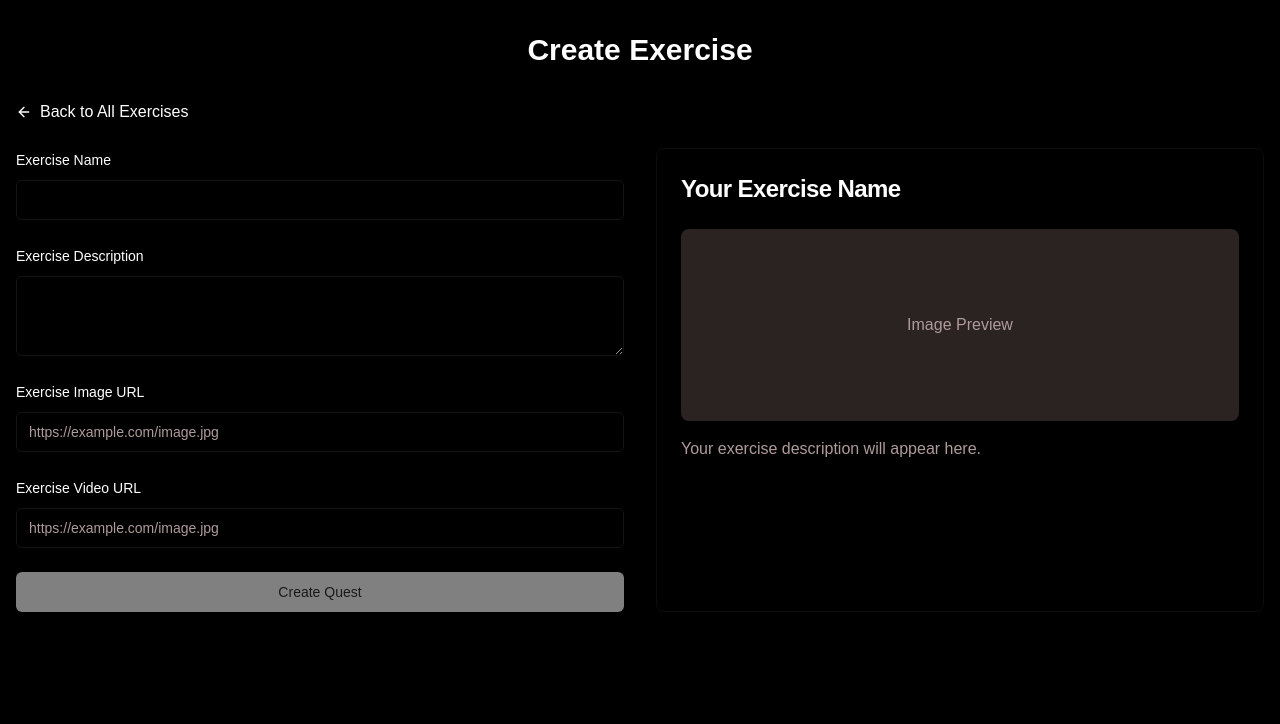
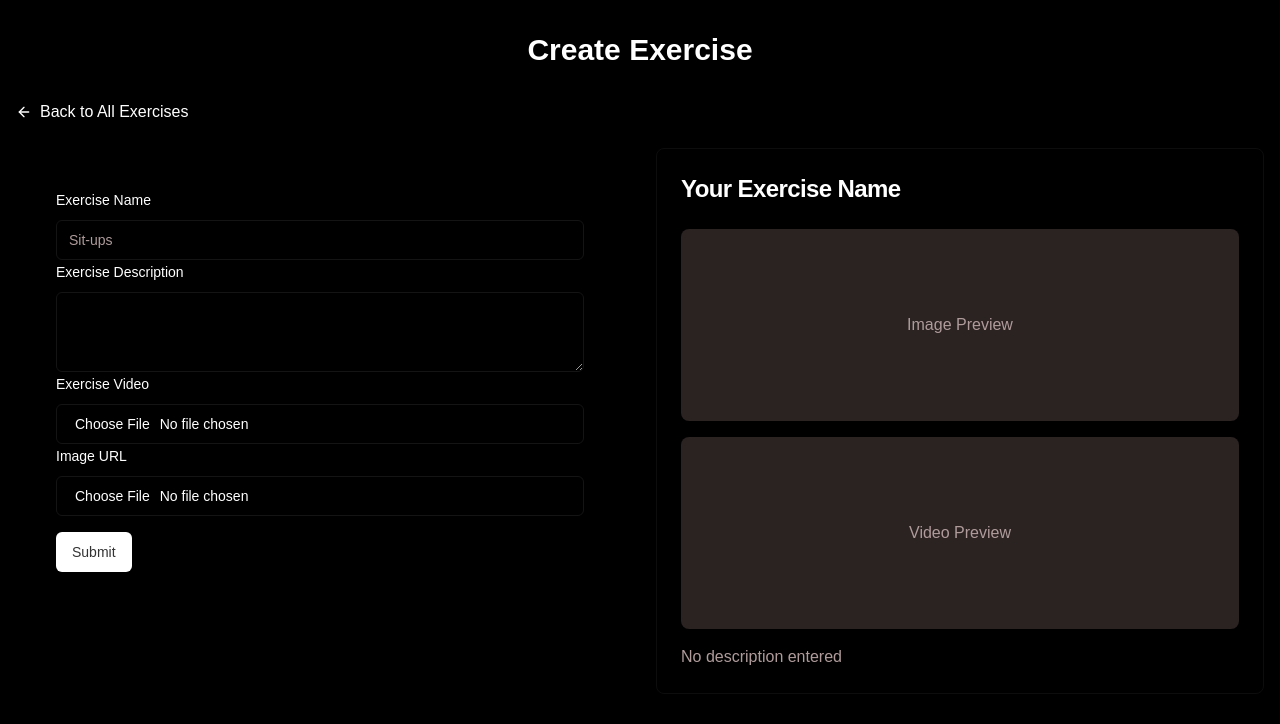
Before and after one commit to Fordjour12/fitnex-test, a Next.js app in the folder fitnex-web/: page /exercise/create-workout in a window 1280 px wide. Shown: the top 724 px of the page. Built offline with nearby package versions, Linux system fonts and the light colour scheme.

Commit message:
Chore: remove empty files and improve structure in exercise and form components for better maintainability and clarity

```diff
--- a/fitnex-web/components/exercise/create-exercise.tsx
+++ b/fitnex-web/components/exercise/create-exercise.tsx
@@ -3,29 +3,118 @@
 import { Button } from "@/components/ui/button";
 import { Card, CardContent, CardHeader, CardTitle } from "@/components/ui/card";
 import { Input } from "@/components/ui/input";
-import { Label } from "@/components/ui/label";
 import { Textarea } from "@/components/ui/textarea";
+import { zodResolver } from "@hookform/resolvers/zod";
+import { useMutation } from "@tanstack/react-query";
+import { ArrowLeft } from "lucide-react";
 import Link from "next/link";
-import { ArrowLeft } from "lucide-react";
-import { useState } from "react";
+import { useForm } from "react-hook-form";
+import { z } from "zod";
+import {
+	Form,
+	FormControl,
+	FormField,
+	FormItem,
+	FormLabel,
+	FormMessage,
+} from "../ui/form";
+
+const isClient = typeof window !== "undefined";
+
+const ExerciseSchema = z.object({
+	name: z.string().min(1, "Exercise name is required"),
+	description: z.string().min(1, "Exercise description is required"),
+	imageUrl: isClient
+		? z
+				.any()
+				.refine(
+					(fileList) => fileList instanceof FileList && fileList.length === 1,
+					"Please select an image",
+				)
+		: z.any(), // Fallback for server-side rendering
+	videoUrl: isClient
+		? z
+				.any()
+				.refine(
+					(fileList) => fileList instanceof FileList && fileList.length === 1,
+					"Please select a video",
+				)
+		: z.any(), // Fallback for server-side rendering
+});
+
+type ExerciseSchemaType = z.infer<typeof ExerciseSchema>;
 
 export function CreateExerciseComponent() {
-  const [exerciseName, setExerciseName] = useState("");
-  const [exerciseDescription, setExerciseDescription] = useState("");
-  const [videoUrl, setVideoUrl] = useState("");
-  const [imageUrl, setImageUrl] = useState("");
+	// const [exerciseName, setExerciseName] = useState("");
+	// const [exerciseDescription, setExerciseDescription] = useState("");
+	// const [videoUrl, setVideoUrl] = useState("");
+	// const [imageUrl, setImageUrl] = useState("");
 
-  const handleSubmit = (e: React.FormEvent) => {
-    e.preventDefault();
-    // Here you would typically send the data to your backend
-    console.log({ exerciseName, exerciseDescription, videoUrl, imageUrl });
+	// const handleSubmit = (e: React.FormEvent) => {
+	// 	e.preventDefault();
+	// 	// Here you would typically send the data to your backend
+	// 	console.log({ exerciseName, exerciseDescription, videoUrl, imageUrl });
+	// };
+
+	// const isFormValid =
+	// 	exerciseName.trim() !== "" &&
+	// 	exerciseDescription.trim() !== "" &&
+	// 	videoUrl.trim() !== "" &&
+	// 	imageUrl.trim() !== "";
+
+	const form = useForm<ExerciseSchemaType>({
+		resolver: zodResolver(ExerciseSchema),
+	});
+
+	const fileRef = form.register("imageUrl");
+	const fileRef2 = form.register("videoUrl");
+
+	const watchedValues = form.watch();
+
+	const onSubmit = async (data: ExerciseSchemaType) => {
+		const formData = new FormData();
+		formData.append("name", data.name);
+		formData.append("description", data.description);
+
+		if (data.videoUrl && data.videoUrl.length > 0) {
+			const videoFile = data.videoUrl.item(0);
+			if (videoFile) {
+				formData.append("video", videoFile);
+			}
+		}
+
+		const imageFile = data.imageUrl.item(0);
+		if (imageFile) {
+			formData.append("image", imageFile);
+		}
+
+		mutation.mutate(formData);
 	};
 
-  const isFormValid =
-    exerciseName.trim() !== "" &&
-    exerciseDescription.trim() !== "" &&
-    videoUrl.trim() !== "" &&
-    imageUrl.trim() !== "";
+	const mutation = useMutation({
+		mutationFn: async (formData: FormData) => {
+			const response = await fetch(
+				"http://localhost:8085/api/v1/create-exercise",
+				{
+					method: "POST",
+					body: formData,
+				},
+			);
+
+			if (!response.ok) {
+				throw new Error("Failed to submit exercise");
+			}
+
+			return response.json();
+		},
+		onSuccess: (data) => {
+			console.log("Exercise created successfully", data);
+			form.reset();
+		},
+		onError: (error) => {
+			console.error("Error creating exercise", error);
+		},
+	});
 
 	return (
 		<div className="container mx-auto px-4 py-8">
@@ -40,16 +129,74 @@ export function CreateExerciseComponent() {
 			<div className="flex flex-col lg:flex-row gap-8">
 				{/* Left Section - Form */}
 
+				<div className="w-full lg:w-1/2">
+					<Form {...form}>
+						<form
+							onSubmit={form.handleSubmit(onSubmit)}
+							className="w-full p-10"
+						>
+							<FormField
+								control={form.control}
+								name="name"
+								render={({ field }) => (
+									<FormItem>
+										<FormLabel>Exercise Name</FormLabel>
+										<FormControl>
+											<Input placeholder="Sit-ups" {...field} />
+										</FormControl>
+										<FormMessage />
+									</FormItem>
+								)}
+							/>
+							<FormField
+								control={form.control}
+								name="description"
+								render={({ field }) => (
+									<FormItem>
+										<FormLabel htmlFor="quest-description">
+											Exercise Description
+										</FormLabel>
+										<FormControl>
+											<Textarea id="exercise-description" required {...field} />
+										</FormControl>
+										<FormMessage />
+									</FormItem>
+								)}
+							/>
+							<FormField
+								control={form.control}
+								name="videoUrl"
+								render={() => (
+									<FormItem>
+										<FormLabel>Exercise Video</FormLabel>
+										<FormControl>
+											<Input type="file" accept="video/*" {...fileRef2} />
+										</FormControl>
+										<FormMessage />
+									</FormItem>
+								)}
+							/>
 
-        <div className="w-full lg:w-1/2">
+							<FormField
+								control={form.control}
+								name="imageUrl"
+								render={() => (
+									<FormItem>
+										<FormLabel>Image URL</FormLabel>
+										<FormControl>
+											<Input type="file" accept="image/*" {...fileRef} />
+										</FormControl>
+										<FormMessage />
+									</FormItem>
+								)}
+							/>
+							<Button type="submit" className="my-4">
+								Submit
+							</Button>
+						</form>
+					</Form>
 
-
-
-
-
-
-
-          <form onSubmit={handleSubmit} className="space-y-6">
+					{/* <form onSubmit={handleSubmit} className="space-y-6">
 						<div className="space-y-2">
 							<Label htmlFor="quest-name">Exercise Name</Label>
 							<Input
@@ -93,7 +240,7 @@ export function CreateExerciseComponent() {
 						<Button type="submit" className="w-full" disabled={!isFormValid}>
 							Create Quest
 						</Button>
-          </form>
+					</form> */}
 				</div>
 
 				{/* Right Section - Preview */}
@@ -101,27 +248,40 @@ export function CreateExerciseComponent() {
 					<Card className="w-full h-full">
 						<CardHeader>
 							<CardTitle className="text-2xl font-bold">
-                {exerciseName || "Your Exercise Name"}
+								{watchedValues.name || "Your Exercise Name"}
 							</CardTitle>
 						</CardHeader>
 						<CardContent className="space-y-4">
-              {imageUrl && (
+							{watchedValues.imageUrl?.length ? (
 								<div className="w-full h-48 rounded-lg overflow-hidden">
 									<img
-                    src={imageUrl}
-                    alt={exerciseName}
-                    className="w-full h-full object-cover"
+										src={URL.createObjectURL(watchedValues.imageUrl[0])}
+										alt="Exercise  Preview"
+										className="my-4 max-h-40"
 									/>
 								</div>
-              )}
-              {!imageUrl && (
+							) : (
 								<div className="w-full h-48 bg-muted rounded-lg flex items-center justify-center">
 									<span className="text-muted-foreground">Image Preview</span>
 								</div>
 							)}
+							{watchedValues.videoUrl?.length ? (
+								<div className="w-full h-48 rounded-lg overflow-hidden">
+									<video controls className="my-4 max-h-40">
+										<source
+											src={URL.createObjectURL(watchedValues.videoUrl[0])}
+										/>
+										<track kind="captions" />
+									</video>
+								</div>
+							) : (
+								<div className="w-full h-48 bg-muted rounded-lg flex items-center justify-center">
+									<span className="text-muted-foreground">Video Preview</span>
+								</div>
+							)}
+
 							<p className="text-muted-foreground">
-                {exerciseDescription ||
-                  "Your exercise description will appear here."}
+								{watchedValues.description || "No description entered"}
 							</p>
 						</CardContent>
 					</Card>
--- a/fitnex-web/components/form/form.tsx
+++ /dev/null
@@ -1,197 +0,0 @@
-"use client";
-
-import { Button } from "@/components/ui/button";
-import {
-	Form,
-	FormControl,
-	FormField,
-	FormItem,
-	FormLabel,
-	FormMessage,
-} from "@/components/ui/form";
-import { Input } from "@/components/ui/input";
-import { Textarea } from "@/components/ui/textarea";
-import { zodResolver } from "@hookform/resolvers/zod";
-import { useMutation } from "@tanstack/react-query";
-import { useForm } from "react-hook-form";
-import { z } from "zod";
-
-const isClient = typeof window !== "undefined";
-
-export const ExerciseSchema = z.object({
-	name: z.string().min(1, "Exercise name is required"),
-	description: z.string().min(1, "Exercise description is required"),
-	imageUrl: isClient
-		? z
-				.any()
-				.refine(
-					(fileList) => fileList instanceof FileList && fileList.length === 1,
-					"Please select an image",
-				)
-		: z.any(), // Fallback for server-side rendering
-	videoUrl: isClient
-		? z
-				.any()
-				.refine(
-					(fileList) => fileList instanceof FileList && fileList.length === 1,
-					"Please select a video",
-				)
-		: z.any(), // Fallback for server-side rendering
-});
-
-export type ExerciseSchemaType = z.infer<typeof ExerciseSchema>;
-
-export default function CreateExerciseForm() {
-	const form = useForm<ExerciseSchemaType>({
-		resolver: zodResolver(ExerciseSchema),
-	});
-
-	const fileRef = form.register("imageUrl");
-	const fileRef2 = form.register("videoUrl");
-
-	const watchedValues = form.watch();
-
-	const onSubmit = async (data: ExerciseSchemaType) => {
-		const formData = new FormData();
-		formData.append("name", data.name);
-		formData.append("description", data.description);
-
-		if (data.videoUrl && data.videoUrl.length > 0) {
-			const videoFile = data.videoUrl.item(0);
-			if (videoFile) {
-				formData.append("video", videoFile);
-			}
-		}
-
-		const imageFile = data.imageUrl.item(0);
-		if (imageFile) {
-			formData.append("image", imageFile);
-		}
-
-		mutation.mutate(formData);
-	};
-
-	const mutation = useMutation({
-		mutationFn: async (formData: FormData) => {
-			const response = await fetch(
-				"http://localhost:8085/api/v1/create-exercise",
-				{
-					method: "POST",
-					body: formData,
-				},
-			);
-
-			if (!response.ok) {
-				throw new Error("Failed to submit exercise");
-			}
-
-			return response.json();
-		},
-		onSuccess: (data) => {
-			console.log("Exercise created successfully", data);
-			form.reset();
-		},
-		onError: (error) => {
-			console.error("Error creating exercise", error);
-		},
-	});
-
-	return (
-		<div className="container mx-auto px-4 py-8">
-			<Form {...form}>
-				<form onSubmit={form.handleSubmit(onSubmit)} className="w-full p-10">
-					<FormField
-						control={form.control}
-						name="name"
-						render={({ field }) => (
-							<FormItem>
-								<FormLabel>Exercise Name</FormLabel>
-								<FormControl>
-									<Input placeholder="Sit-ups" {...field} />
-								</FormControl>
-								<FormMessage />
-							</FormItem>
-						)}
-					/>
-					<FormField
-						control={form.control}
-						name="description"
-						render={({ field }) => (
-							<FormItem>
-								<FormLabel htmlFor="quest-description">
-									Exercise Description
-								</FormLabel>
-								<FormControl>
-									<Textarea id="exercise-description" required {...field} />
-								</FormControl>
-								<FormMessage />
-							</FormItem>
-						)}
-					/>
-					<FormField
-						control={form.control}
-						name="videoUrl"
-						render={() => (
-							<FormItem>
-								<FormLabel>Exercise Video</FormLabel>
-								<FormControl>
-									<Input type="file" accept="video/*" {...fileRef2} />
-								</FormControl>
-								<FormMessage />
-							</FormItem>
-						)}
-					/>
-
-					<FormField
-						control={form.control}
-						name="imageUrl"
-						render={() => (
-							<FormItem>
-								<FormLabel>Image URL</FormLabel>
-								<FormControl>
-									<Input type="file" accept="image/*" {...fileRef} />
-								</FormControl>
-								<FormMessage />
-							</FormItem>
-						)}
-					/>
-					<Button type="submit" className="my-4">
-						Submit
-					</Button>
-				</form>
-			</Form>
-
-			{/* Real-time Preview Section */}
-			<div className="w-full p-10 border rounded-lg">
-				<h2 className="text-2xl font-bold mb-4">Exercise Preview</h2>
-				{/* Display the form values in real-time */}
-				<p>
-					<strong>Name:</strong> {watchedValues.name || "No name entered"}
-				</p>
-				<p>
-					<strong>Description:</strong>{" "}
-					{watchedValues.description || "No description entered"}
-				</p>
-				{/* Display the image preview */}
-				{watchedValues.imageUrl?.length ? (
-					<img
-						src={URL.createObjectURL(watchedValues.imageUrl[0])}
-						alt="Exercise  Preview"
-						className="my-4 max-h-40"
-					/>
-				) : (
-					<p>No image uploaded</p>
-				)}
-				{/* Display the video preview */}
-				{watchedValues.videoUrl?.length ? (
-					<video controls className="my-4 max-h-40">
-						<source src={URL.createObjectURL(watchedValues.videoUrl[0])} />
-						<track kind="captions" />
-					</video>
-				) : (
-					<p>No video uploaded</p>
-				)}
-			</div>
-		</div>
-	);
-}
```
Lines whose indentation alone changed are shown as unchanged.
